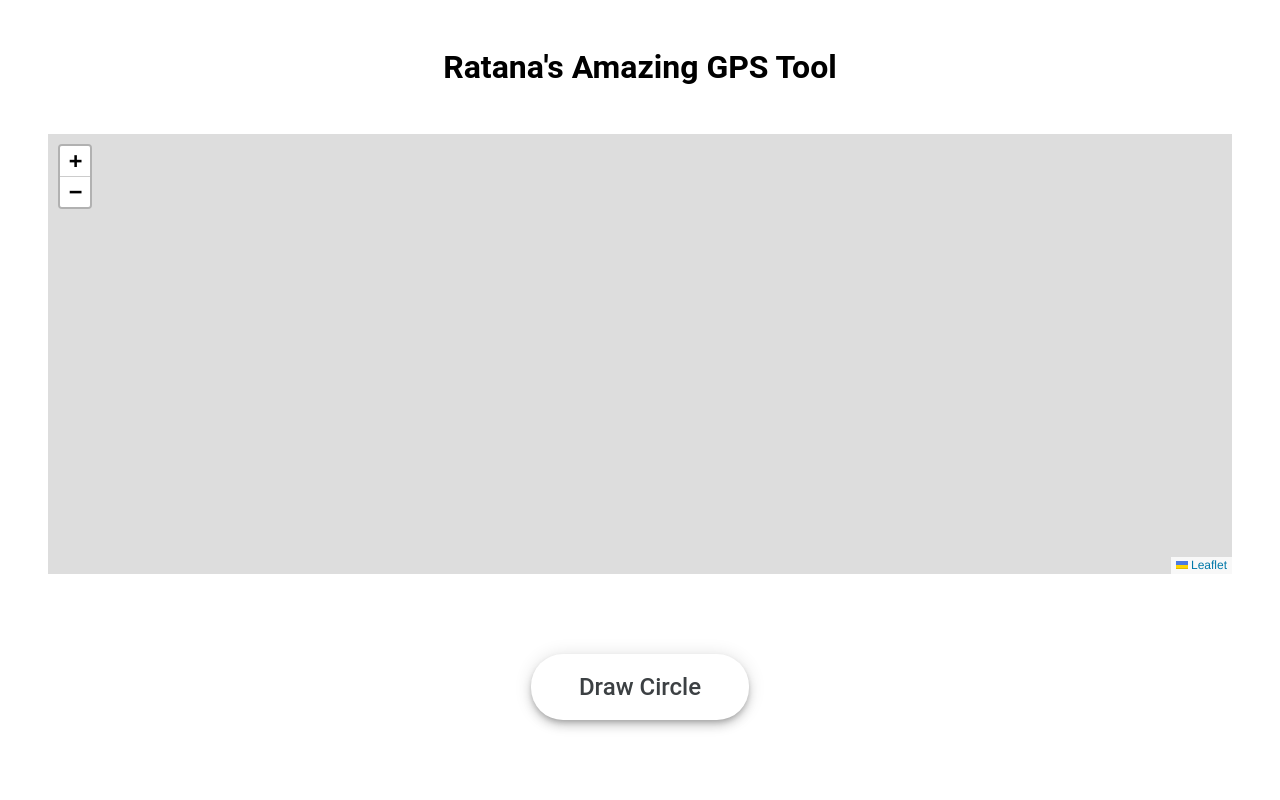
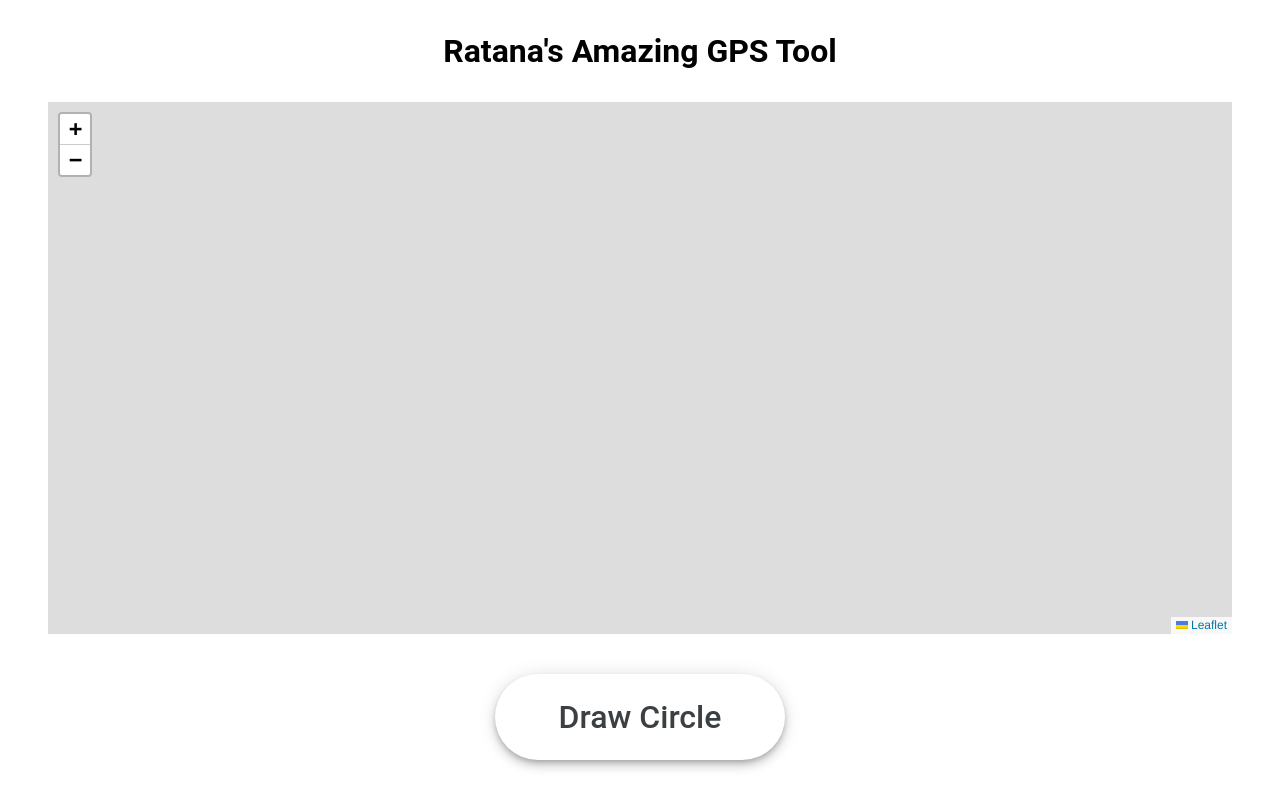
Before and after one commit to waychlate/gps-test, a plain HTML site: page index.html in a window 1280 px wide. Drawn offline with nearby package versions, Linux system fonts and the light colour scheme.

```diff
--- a/styles.css
+++ b/styles.css
@@ -18,7 +18,7 @@
 
 header {
   align-self: center;
-  padding: 3rem;
+  padding: 2rem;
   font-size: 2rem;
   font-weight: 700;
   font-family: "Google Sans", Roboto, Arial, sans-serif;
@@ -26,23 +26,23 @@
 
 .button-container {
   align-self: center;
-  padding: 5rem;
+  padding: 5vh;
 }
 
 input[type="button"] {
   align-items: center;
   appearance: none;
   background-color: #fff;
-  border-radius: 2rem;
+  border-radius: 4rem;
   border-style: none;
   box-shadow: rgba(0, 0, 0, 0.2) 0 3px 5px -1px,
     rgba(0, 0, 0, 0.14) 0 6px 10px 0, rgba(0, 0, 0, 0.12) 0 1px 18px 0;
   color: #3c4043;
   cursor: pointer;
   font-family: "Google Sans", Roboto, Arial, sans-serif;
-  font-size: 1.5rem;
+  font-size: 2rem;
   font-weight: 500;
-  padding: 1.2rem 3rem;
+  padding: 1.5rem 4rem;
 }
 
 input[type="button"]:hover {
```
Also changed, not shown: index.html (+0 -2 lines).
